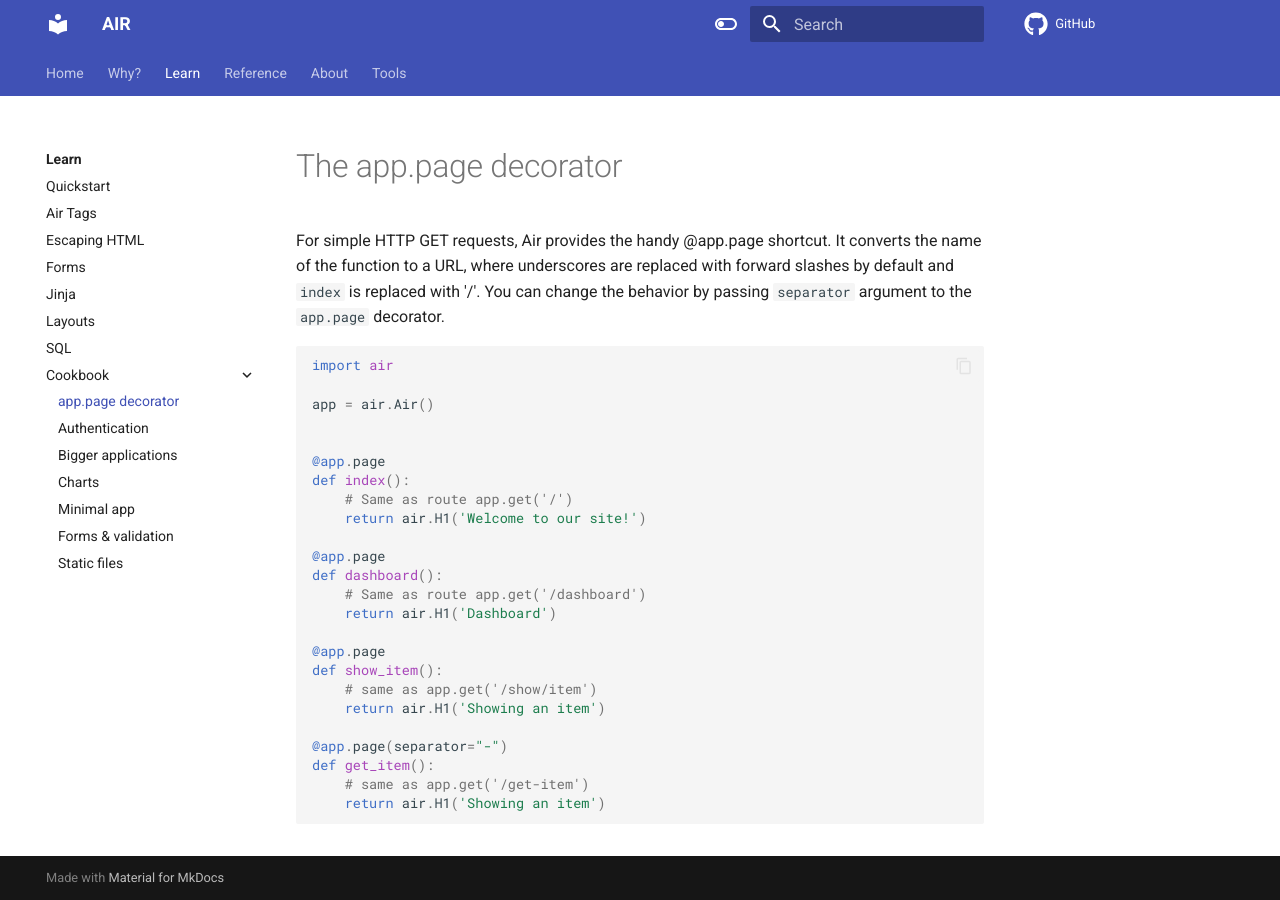
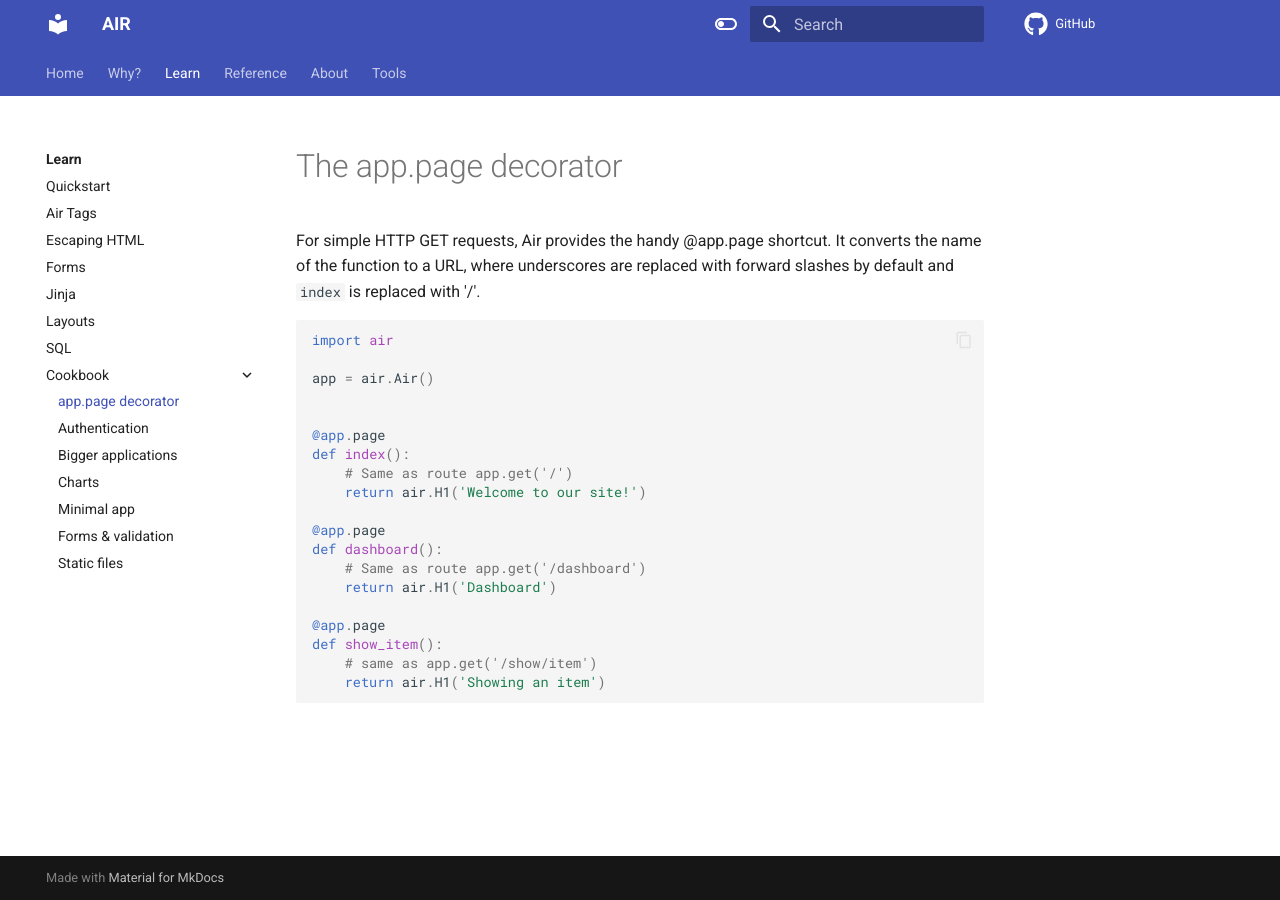
Before and after one commit to feldroy/air, an MkDocs documentation site: the page built from docs/learn/cookbook/page-decorator.md, in a window 1280 px wide. Built offline with MkDocs 1.6.1 and Material for MkDocs 9.7.7, drawn with Linux system fonts in a browser that asks for light colours; comment, search, counter and statistics services are not loaded.

Commit message:
docs: update path separator doc

````diff
--- a/docs/learn/cookbook/page-decorator.md
+++ b/docs/learn/cookbook/page-decorator.md
@@ -1,6 +1,6 @@
 # The app.page decorator
 
-For simple HTTP GET requests, Air provides the handy @app.page shortcut. It converts the name of the function to a URL, where underscores are replaced with forward slashes by default and `index` is replaced with '/'. You can change the behavior by passing `separator` argument to the `app.page` decorator.
+For simple HTTP GET requests, Air provides the handy @app.page shortcut. It converts the name of the function to a URL, where underscores are replaced with forward slashes by default and `index` is replaced with '/'.
 
 ```python
 import air
@@ -22,9 +22,4 @@ def dashboard():
 def show_item():
     # same as app.get('/show/item')
     return air.H1('Showing an item')
-
-@app.page(separator="-")
-def get_item():
-    # same as app.get('/get-item')
-    return air.H1('Showing an item')
 ```
````
